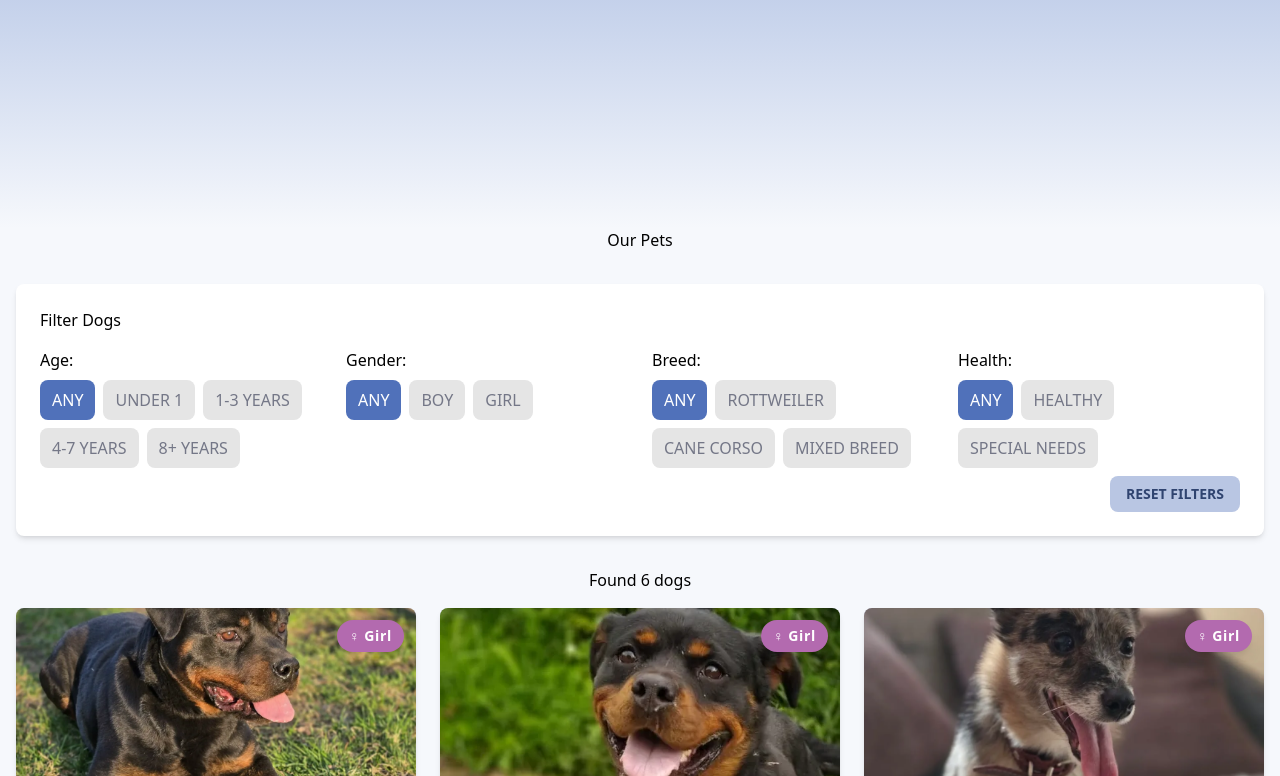
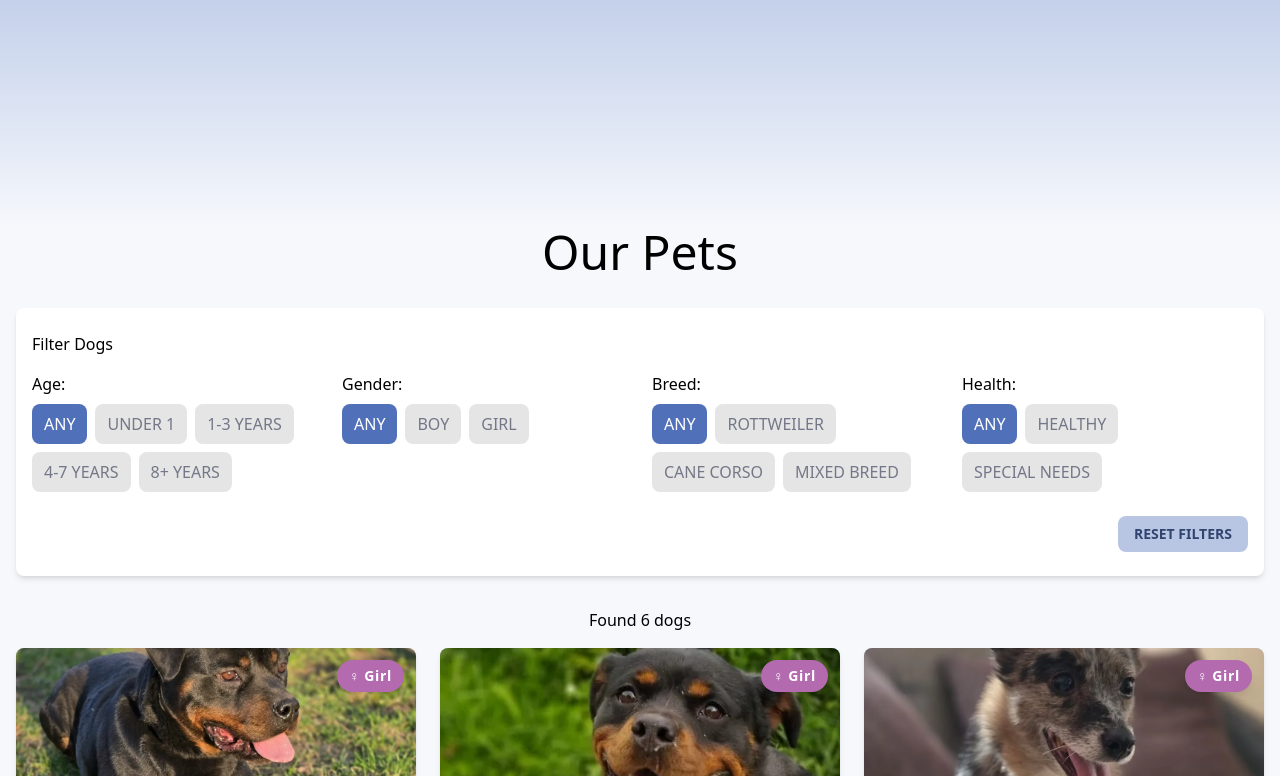
Before and after one commit to bavayra/dog-shelter, a React (Vite) app: page / in a window 1280 px wide. Shown: the part 596-1372 px from the top of the page. Built offline with nearby package versions, Linux system fonts and the light colour scheme.

Commit message:
style: adapted the filter section for screens >375 (sizes and margins)

```diff
--- a/src/App.tsx
+++ b/src/App.tsx
@@ -97,7 +97,10 @@ function App() {
           </section>
           <section id="pets" className="bg-primary-50 scroll-mt-18">
             <div className="container mx-auto px-4">
-              <h2 id="pets-heading" className="typography-h2 m-0 text-center">
+              <h2
+                id="pets-heading"
+                className="typography-h2 xs:text-5xl m-0 text-center"
+              >
                 Our Pets
               </h2>
             </div>
--- a/src/features/DogFilters.tsx
+++ b/src/features/DogFilters.tsx
@@ -52,7 +52,7 @@ const DogFilters = ({
 
   return (
     <section
-      className="mb-8 rounded-lg bg-white p-6 shadow-md"
+      className="mb-8 rounded-lg bg-white px-4 py-6 shadow-md"
       aria-label="Filter dogs by age, gender, breed, and health"
     >
       <div className="mb-4">
@@ -101,7 +101,7 @@ const DogFilters = ({
         </div>
       </div>
 
-      <div className="mt-2 flex justify-end">
+      <div className="xs:mt-6 mt-2 flex justify-end">
         <Button
           onClick={onReset}
           aria-label="Reset filters"
```
